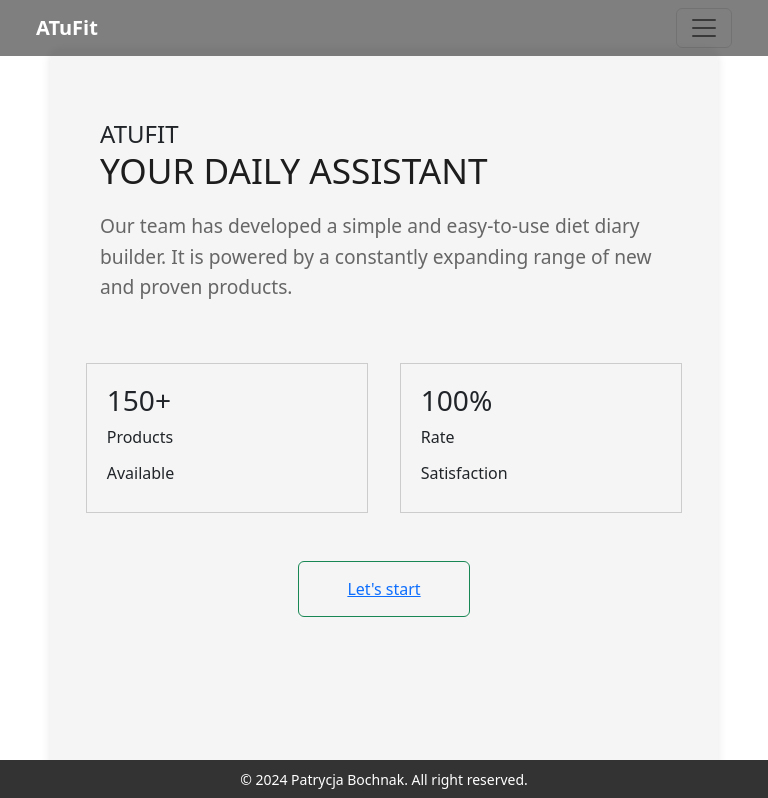
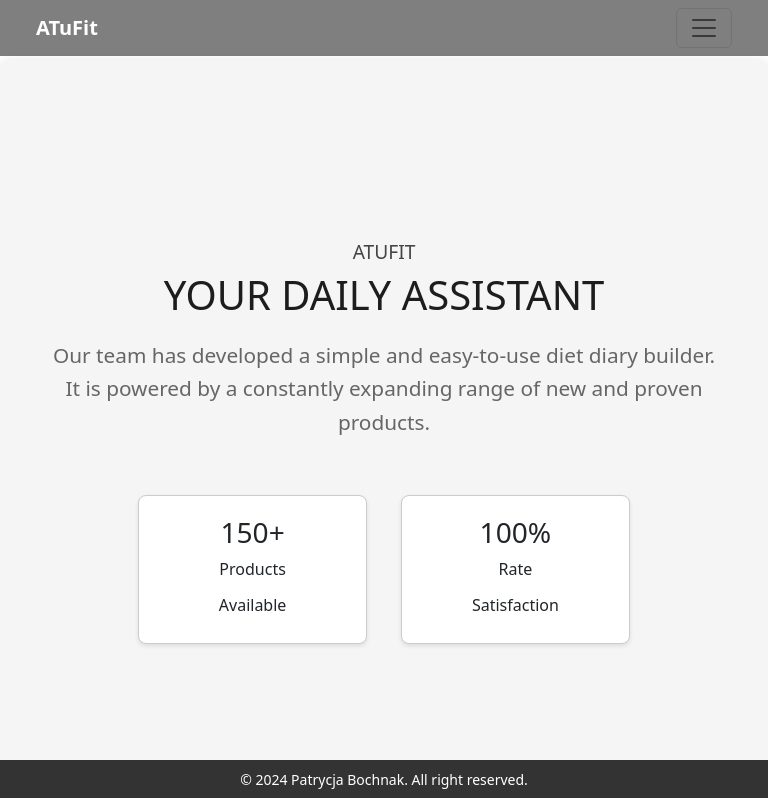
Before and after one commit to PatrycjaBochnak/ATuFit, a React (Create React App) app in the folder frontend/: page / in a window 768 px wide. Shown: the top 798 px of the page. Built offline with nearby package versions, Linux system fonts and the light colour scheme.

Commit message:
style: media queries homepage

```diff
--- a/frontend/src/styles/HomePage.css
+++ b/frontend/src/styles/HomePage.css
@@ -7,27 +7,18 @@
   background-color: #f2f2f2c6;
   box-shadow: 0 0 10px rgba(0, 0, 0, 0.1);
   border-radius: 10px;
-  margin-top: 60px;
-  margin-left: 15%;
-  margin-right: 15%;
-  margin-bottom: 60px;
-  border-collapse: collapse;
-}
-
-.welcome,
-.welcome-opinions,
-button {
-  margin-top: 20px;
+  margin: 60px 15%;
+  text-align: center;
 }
 
 .welcome {
   padding: 30px;
+  margin-top: 20px;
 }
 
-.welcome h5,
-.welcome h1,
-.welcome p {
-  margin: 0;
+.welcome h5 {
+  font-size: 1.2rem;
+  color: #444;
 }
 
 .welcome h1 {
@@ -45,20 +36,29 @@ button {
 .welcome-opinions {
   display: flex;
   justify-content: space-around;
-  margin-bottom: 30px;
+  margin: 30px 0;
   width: 100%;
 }
 
-.first-op,
-.second-op {
-  width: 50%;
+.first-op, .second-op {
+  width: 45%;
   box-sizing: border-box;
   border: 1px solid #ccc;
   padding: 20px;
+  border-radius: 8px;
+  background-color: #fff;
+  box-shadow: 0 2px 4px rgba(0, 0, 0, 0.1);
 }
 
 .second-op {
-  margin-left: 20px;
+  margin-left: 0;
+}
+
+button {
+  margin-top: 20px;
+  padding: 15px 30px;
+  font-size: 1.2rem;
+  font-weight: bold;
 }
 
 /* Media Queries */
@@ -68,6 +68,9 @@ button {
     margin: 60px 0px 60px 0px;
   }
 
+  .welcome {
+    margin-top: 0px;
+  }
   .welcome h1 {
     font-size: 1.5rem;
   }
@@ -80,7 +83,7 @@ button {
     flex-direction: row;
     gap: 2em;
     align-items: center;
-    padding: 30px;
+    margin: 0;
   }
 
   .first-op,
@@ -97,19 +100,31 @@ button {
 
 @media (min-width: 600px) and (max-width: 1199px) {
   .home-page {
-    margin: 50px;
+    margin: 60px 0;
   }
 
-  .welcome h5 {
-    font-size: 1.5rem;
-  }
+ .welcome {
+  display: flex;
+  flex-flow: column;
+  justify-content: center;
+  margin-top: 130px;
+ }
 
   .welcome h1 {
-    font-size: 2.2rem;
+    font-size: 2.5rem;
   }
 
   .welcome p {
-    font-size: 1.2rem;
+    font-size: 1.3rem;
+  }
+
+  .welcome-opinions {
+    flex-direction: row;
+    gap: 1em;
+    align-items: center;
+    margin: 0;
+    width: 70%;
+    margin-bottom: 100px;
   }
 
   .first-op,
@@ -118,8 +133,8 @@ button {
     margin: 10px 0;
     padding: 20px;
   }
+
+  .second-op {
+    margin-left: 0;
+  }
 }
-
-@media (min-width: 1200px) {
-
-}
```
